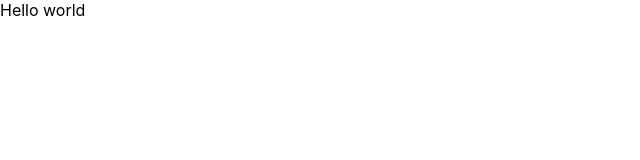
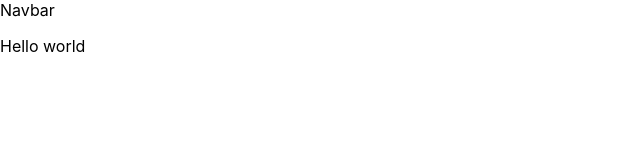
Before and after one commit to peter-abah/tweetar, a React (Create React App) app: page / in a window 1280 px wide. Shown: the top 160 px of the page, without its empty margins (0-640 px from the left). Built offline with nearby package versions, Linux system fonts and the light colour scheme.

Commit message:
Add Layout route

```diff
--- a/src/App.tsx
+++ b/src/App.tsx
@@ -1,10 +1,14 @@
 import React from 'react';
+import { Routes, Route } from 'react-router-dom';
+import { Layout } from './routes';
 
 function App() {
   return (
-    <div className="App">
-      Hello world
-    </div>
+    <Routes>
+      <Route path="/" element={<Layout />}>
+        <Route index element={<p>Hello world</p>} />
+      </Route>
+    </Routes>
   );
 }
 
--- a/src/index.tsx
+++ b/src/index.tsx
@@ -1,11 +1,14 @@
-import React from 'react';
-import ReactDOM from 'react-dom';
-import './index.css';
-import App from './App';
+import React from "react";
+import ReactDOM from "react-dom";
+import "./index.css";
+import App from "./App";
+import { BrowserRouter as Router } from "react-router-dom";
 
 ReactDOM.render(
   <React.StrictMode>
-    <App />
+    <Router>
+      <App />
+    </Router>
   </React.StrictMode>,
-  document.getElementById('root')
+  document.getElementById("root")
 );
--- /dev/null
+++ b/src/routes/Layout.tsx
@@ -0,0 +1,12 @@
+import { Outlet } from "react-router-dom";
+
+const Layout = () => {
+  return (
+    <div>
+      <nav>Navbar</nav>
+      <Outlet />
+    </div>
+  );
+};
+
+export default Layout;
--- /dev/null
+++ b/src/routes/index.ts
@@ -0,0 +1 @@
+export { default as Layout } from './Layout';
```
